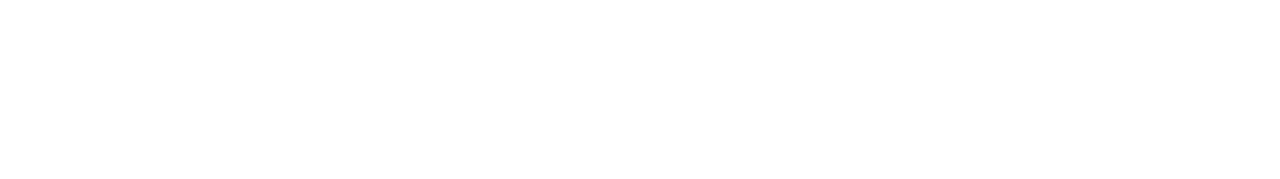
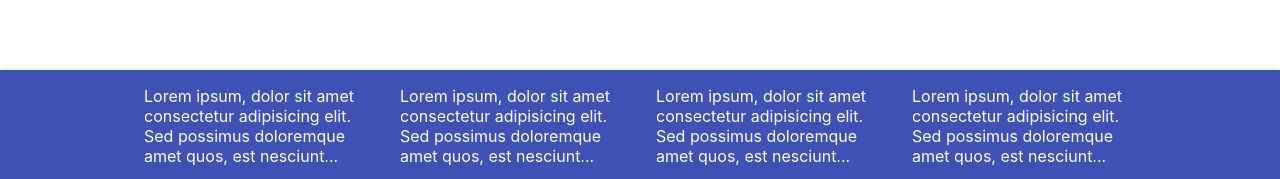
Before and after one commit to FSBalbuena/talos-fe, a React (Create React App) app: page /posts/new in a window 1280 px wide. Shown: the part 658-837 px from the top of the page. Before the commit the page ends 800 px from the top, so only its background shows below. Built offline with nearby package versions, Linux system fonts and the light colour scheme.

Commit message:
footter done

```diff
--- a/src/App.js
+++ b/src/App.js
@@ -4,10 +4,12 @@ import './App.css';
 import AllPostsContainer from './containers/AllPostsContainer'
 import PostFormContainer from './containers/PostFormContainer'
 import HeaderContainer from './containers/HeaderContainer'
+import FooterContainer from './containers/FooterContainer'
 import CurrentPostContainer from './containers/CurrentPostContainer'
 function App() {
   return (
-    <div>
+    <>
+    <div style={{minHeight:"91vh"}}>
     <HeaderContainer/>
     <Switch>
       <Route path="/posts" exact component={AllPostsContainer}/>
@@ -16,6 +18,9 @@ function App() {
       <Redirect to="/posts"/>
     </Switch>
     </div>
+    <FooterContainer/>
+
+    </>
 
   );
 }
--- /dev/null
+++ b/src/components/Footer.jsx
@@ -0,0 +1,43 @@
+import React from 'react';
+import { makeStyles } from '@material-ui/core/styles';
+import AppBar from '@material-ui/core/AppBar';
+import Grid from '@material-ui/core/Grid';
+
+const useStyles = makeStyles(theme => ({
+    appBar: {
+        position:"sticky",
+        top:0
+      },
+      container:{
+          width:"80vw",
+          margin:"0 auto"
+      }
+}));
+
+
+export default ()=>{
+    const classes=useStyles()
+
+    return(
+    <AppBar color="primary" className={classes.appBar}>
+        <Grid container
+            direction="row"
+            justify="center"
+            alignItems="center"
+            spacing={4}
+            className={classes.container}>
+            <Grid item xs={12} sm={6} md={3}>
+            Lorem ipsum, dolor sit amet consectetur adipisicing elit. Sed possimus doloremque amet quos, est nesciunt...
+            </Grid>
+            <Grid item xs={12} sm={6} md={3}>
+            Lorem ipsum, dolor sit amet consectetur adipisicing elit. Sed possimus doloremque amet quos, est nesciunt...
+            </Grid>
+            <Grid item xs={12} sm={6} md={3}>
+            Lorem ipsum, dolor sit amet consectetur adipisicing elit. Sed possimus doloremque amet quos, est nesciunt...
+            </Grid>
+            <Grid item xs={12} sm={6} md={3}>
+            Lorem ipsum, dolor sit amet consectetur adipisicing elit. Sed possimus doloremque amet quos, est nesciunt...
+            </Grid>
+        </Grid>
+      </AppBar>
+    )}
--- a/src/components/FormImage.jsx
+++ b/src/components/FormImage.jsx
@@ -10,6 +10,7 @@ const useStyles = makeStyles(theme => ({
 image:{
     maxWidth:"100%",
     margin:"0 auto",
+    display:"block",
     marginTop:theme.spacing(2),
     marginBottom:theme.spacing(2),
     maxHeight:"30vh"
@@ -22,7 +23,7 @@ inputFile:{
 
 export default ({file,handleSelectImage,error})=>{
     const classes=useStyles()
-    const [image,setImage]=useState("https://www.nationalgeographic.com.es/medio/2018/02/27/tortuga__1280x720.jpg")
+    const [image,setImage]=useState("https://www.cvjp.org.ni/assets/no-image.png")
     //this allow us to display the image and executes every time the file changes
     useEffect(
         ()=>{
--- a/src/components/FormTags.jsx
+++ b/src/components/FormTags.jsx
@@ -2,9 +2,9 @@ import React from 'react'
 import Button from '@material-ui/core/Button';
 import Grid from '@material-ui/core/Grid';
 import TextField from '@material-ui/core/TextField';
-import { makeStyles } from '@material-ui/core/styles';
 import Error from './Error'
 import ShowTags from './ShowTags'
+import { makeStyles } from '@material-ui/core/styles';
 
 const useStyles = makeStyles(theme => ({
       button: {
--- a/src/components/GridPost.jsx
+++ b/src/components/GridPost.jsx
@@ -1,4 +1,4 @@
-import React,{useState} from 'react';
+import React from 'react';
 import {Link} from 'react-router-dom';
 import { makeStyles } from '@material-ui/core/styles';
 import Card from '@material-ui/core/Card';
--- a/src/components/OnePost.jsx
+++ b/src/components/OnePost.jsx
@@ -1,10 +1,6 @@
 import React from 'react';
 import { makeStyles } from '@material-ui/core/styles';
-import Card from '@material-ui/core/Card';
 import Grid from '@material-ui/core/Grid';
-import CardMedia from '@material-ui/core/CardMedia';
-import CardContent from '@material-ui/core/CardContent';
-import CardActions from '@material-ui/core/CardActions';
 import Typography from '@material-ui/core/Typography';
 import ShowTags from './ShowTags'
 const useStyles = makeStyles(theme => ({
--- a/src/containers/AllPostsContainer.jsx
+++ b/src/containers/AllPostsContainer.jsx
@@ -11,8 +11,7 @@ export default (props)=>{
             .then(res=>res.data)
             .then(posts=>setPosts(posts))
             .catch(err=>console.log(err))
-        },
-        null
+        }
     )
 
     return <PostGridComponent posts={posts}/>
--- /dev/null
+++ b/src/containers/FooterContainer.jsx
@@ -0,0 +1,3 @@
+import React from 'react'
+import Footer from '../components/Footer'
+export default ()=><Footer/>
--- a/src/containers/HeaderContainer.jsx
+++ b/src/containers/HeaderContainer.jsx
@@ -10,8 +10,8 @@ const HeaderContainer=(props)=> {
   useEffect(
     ()=>{
       let page=location.pathname.split("/").slice(-1)[0]
-     page=="new"?setShowIcon(false):setShowIcon(true);
-     page=="posts"?setShowButton(false):setShowButton(true);
+     page==="new"?setShowIcon(false):setShowIcon(true);
+     page==="posts"?setShowButton(false):setShowButton(true);
 
     },[location]
   )
--- a/src/containers/PostFormContainer.jsx
+++ b/src/containers/PostFormContainer.jsx
@@ -38,12 +38,12 @@ class PostFormContainer extends React.Component{
 
     handleTitleValue(e){
         let titleValue=e.target.value
-        let error=titleValue.trim()==""?"Title must have a word":""
+        let error=titleValue.trim()===""?"Title must have a word":""
         this.setState(state=>({titleValue,error:{...state.error,title:error,submit:""}}))
     }
     handleDescriptionValue(e){
         let descriptionValue=e.target.value
-        let error=descriptionValue.trim()==""?"Description must have at least a word":""
+        let error=descriptionValue.trim()===""?"Description must have at least a word":""
         this.setState(state=>({descriptionValue,error:{...state.error,description:error,submit:""}}))
     }
     handleTagValue(e){
@@ -53,7 +53,7 @@ class PostFormContainer extends React.Component{
     handleTagSubmit(){
         const {tagValue,tags}=this.state
         let error=""
-        if(tagValue.trim()==""){
+        if(tagValue.trim()===""){
             error="Tag must have at least a word"
         }else if(tags.indexOf(tagValue.toLowerCase())>=0){
             error="Tag it`s already added"
@@ -64,7 +64,7 @@ class PostFormContainer extends React.Component{
             this.setState(state=>({tagValue:"",tags:[...state.tags,tagValue.toLowerCase()],error:{...state.error,tag:error,submit:""}}))
     }
     handleDeleteTag(deletedTag){
-        this.setState(state=>({tags:state.tags.filter(tag=>tag!=deletedTag)}))
+        this.setState(state=>({tags:state.tags.filter(tag=>tag!==deletedTag)}))
     }
     handleSelectImage=(e)=>{
         let file= e.target.files[0]
@@ -73,7 +73,7 @@ class PostFormContainer extends React.Component{
     }
     handleSubmitForm(){
         const {titleValue,descriptionValue,tags,file,error}=this.state
-        if(Object.values(error).filter(e=>e!="").length==0 && titleValue && descriptionValue && file.name){
+        if(Object.values(error).filter(e=>e!=="").length===0 && titleValue && descriptionValue && file.name){
             let image= new FormData()
         image.append("image",file,file.name)
         axios.post("http://192.168.0.8:3000/posts",{title:titleValue,description:descriptionValue,tags})
```
